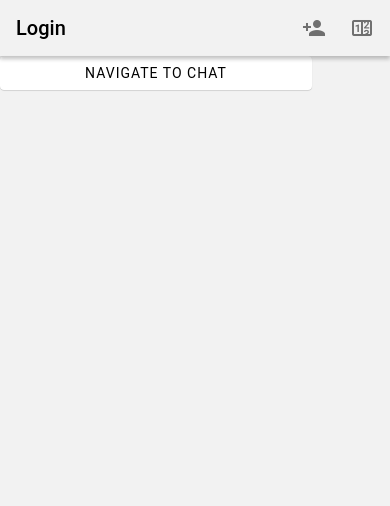
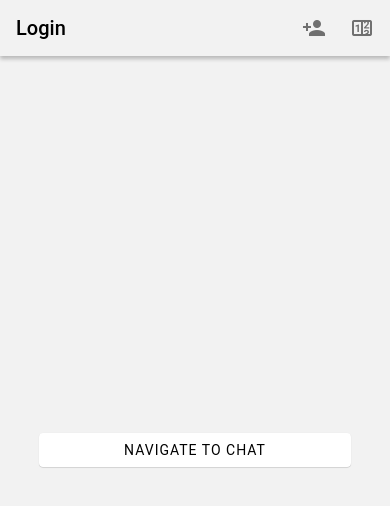
Before and after one commit to starnizar/LoveChatApp, a React Native app: screen /Login in a window 390 px wide. Shown: the top 506 px of the page. Built offline with nearby package versions, Linux system fonts and the light colour scheme.

Commit message:
login screen updated

```diff
--- a/src/screens/Login.tsx
+++ b/src/screens/Login.tsx
@@ -8,8 +8,8 @@ const Login = (props: LoginScreenProps) => {
 
   return (
     <View style={styles.container}>
-      <Card style={{ width: '80%' }}>
-        <Button onPress={() => navigation.navigate('Chat')}>
+      <Card style={styles.card}>
+        <Button disabled onPress={() => navigation.navigate('Chat')}>
           <Text>Navigate to chat</Text>
         </Button>
       </Card>
@@ -22,5 +22,10 @@ export default Login;
 const styles = StyleSheet.create({
   container: {
     flex: 1,
+    alignItems: 'center',
+    justifyContent: 'space-evenly',
+  },
+  card: {
+    width: '80%',
   },
 });
```
